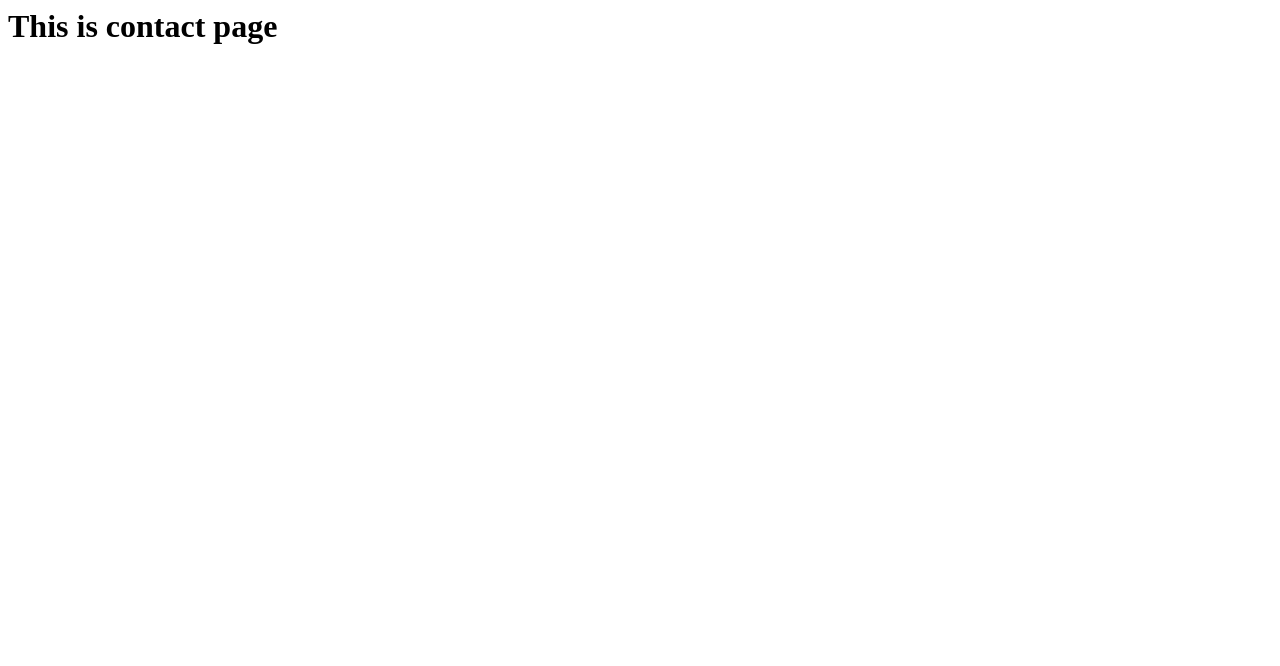
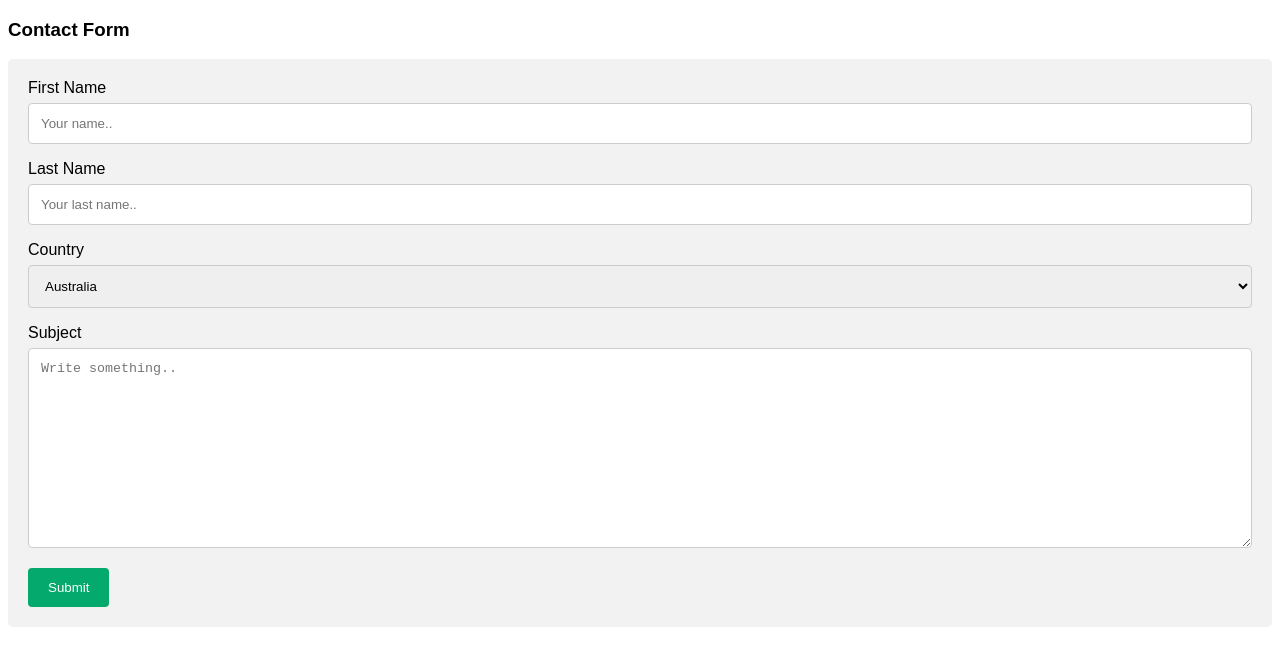
Before and after one commit to Abhi20000/aws-pipeline, a plain HTML site: page contact.html in a window 1280 px wide. Drawn offline with Linux system fonts and the light colour scheme.

Commit message:
updated contactus.html

```diff
--- a/contact.html
+++ b/contact.html
@@ -1,5 +1,67 @@
+<!DOCTYPE html>
 <html>
-  <body>
-    <h1> This is contact page </h1>
-  </body>
+<head>
+<meta name="viewport" content="width=device-width, initial-scale=1">
+<style>
+body {font-family: Arial, Helvetica, sans-serif;}
+* {box-sizing: border-box;}
+
+input[type=text], select, textarea {
+  width: 100%;
+  padding: 12px;
+  border: 1px solid #ccc;
+  border-radius: 4px;
+  box-sizing: border-box;
+  margin-top: 6px;
+  margin-bottom: 16px;
+  resize: vertical;
+}
+
+input[type=submit] {
+  background-color: #04AA6D;
+  color: white;
+  padding: 12px 20px;
+  border: none;
+  border-radius: 4px;
+  cursor: pointer;
+}
+
+input[type=submit]:hover {
+  background-color: #45a049;
+}
+
+.container {
+  border-radius: 5px;
+  background-color: #f2f2f2;
+  padding: 20px;
+}
+</style>
+</head>
+<body>
+
+<h3>Contact Form</h3>
+
+<div class="container">
+  <form action="/action_page.php">
+    <label for="fname">First Name</label>
+    <input type="text" id="fname" name="firstname" placeholder="Your name..">
+
+    <label for="lname">Last Name</label>
+    <input type="text" id="lname" name="lastname" placeholder="Your last name..">
+
+    <label for="country">Country</label>
+    <select id="country" name="country">
+      <option value="australia">Australia</option>
+      <option value="canada">Canada</option>
+      <option value="usa">USA</option>
+    </select>
+
+    <label for="subject">Subject</label>
+    <textarea id="subject" name="subject" placeholder="Write something.." style="height:200px"></textarea>
+
+    <input type="submit" value="Submit">
+  </form>
+</div>
+
+</body>
 </html>
```
